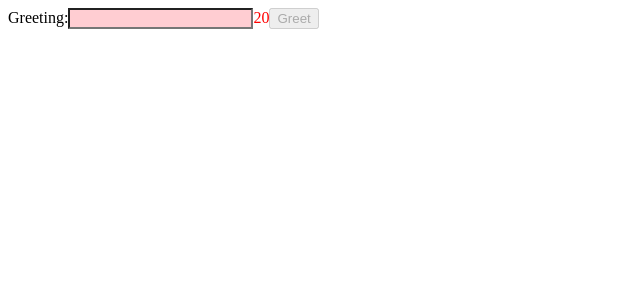
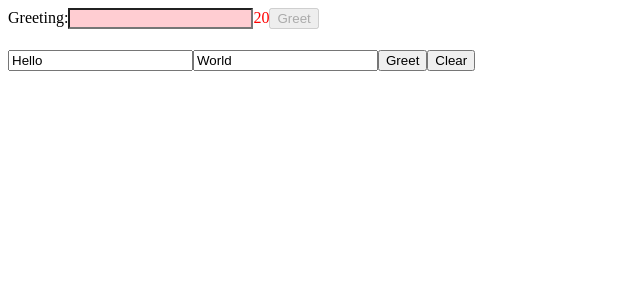
Before and after one commit to d023975/Greeter, a React (Create React App) app: page / in a window 1280 px wide. Shown: the top 300 px of the page, without its empty margins (0-640 px from the left). Built offline with nearby package versions, Linux system fonts and the light colour scheme.

Commit message:
added Greeter as class

```diff
--- a/public/index.html
+++ b/public/index.html
@@ -30,6 +30,7 @@
       You need to enable JavaScript to run this app.
     </noscript>
     <div id="root"></div>
+    <div id="yar"></div>
     <!--
       This HTML file is a template.
       If you open it directly in the browser, you will see an empty page.
--- a/src/App.js
+++ b/src/App.js
@@ -1,7 +1,7 @@
-import React from "react";
+import React from 'react';
 
 export default function Greeter(props) {
-  const [greeting, setGreeting] = React.useState("");
+	const [ greeting, setGreeting ] = React.useState('');
 
 	function handleGreetClick() {
 		alert(`Hello, ${greeting}`);
@@ -16,19 +16,77 @@ export default function Greeter(props) {
 			<input
 				className={!greetingInvalid ? `valid` : `invalid`}
 				value={greeting}
-        onChange={e => {
+				onChange={(e) => {
 					setGreeting(e.target.value);
 					console.log(e.target.value);
 					console.log(!greetingInvalid ? `valid` : `invalid`);
-
 				}}
 			/>
-      <span style={{ color: !greetingInvalid ? `green` : `red` }}>
-        {charsRemaining}
-      </span>
+			<span style={{ color: !greetingInvalid ? `green` : `red` }}>{charsRemaining}</span>
 			<button disabled={greetingInvalid} onClick={handleGreetClick}>
 				Greet
 			</button>
 		</div>
 	);
 }
+
+export class Greeter2 extends React.Component {
+	constructor(props) {
+		super(props);
+
+		this.state = {
+			phrase: 'Hello',
+			name: 'World'
+		};
+
+		this.nameRef = React.createRef();
+	}
+
+	greet = () => {
+		alert(`${this.state.phrase}, ${this.state.name}`);
+	};
+
+	clear = () => {
+		this.setState({
+			phrase: '',
+			name: ''
+		});
+
+		this.nameRef.current.focus();
+	};
+
+	render() {
+		const buttonDisabled = !(this.state.phrase && this.state.name);
+
+		return (
+			<div>
+				<h1>{this.props.title}</h1>
+				<input
+					value={this.state.phrase}
+					onChange={(e) => this.setState({ phrase: e.target.value })}
+					ref={this.nameRef}
+				/>
+				<input value={this.state.name} onChange={(e) => this.setState({ name: e.target.value })} />
+				<button onClick={this.greet} disabled={buttonDisabled}>
+					Greet
+				</button>
+				<button onClick={this.clear}>Clear</button>
+			</div>
+		);
+	}
+
+	componentDidMount() {
+		this.originalTitle = document.title;
+		document.title = `Greeting for ${this.state.name}`;
+	}
+
+	componentDidUpdate(_prevProps, prevState) {
+		if (prevState.name !== this.state.name) {
+			document.title = `Greeting for ${this.state.name}`;
+		}
+	}
+
+	componentWillUnmount() {
+		document.title = this.originalTitle;
+	}
+}
--- a/src/index.js
+++ b/src/index.js
@@ -3,8 +3,10 @@ import ReactDOM from "react-dom";
 import './styles.css';
 
 import Greeter from "./App";
+import {Greeter2} from "./App";
 
 const rootElement = document.getElementById("root");
+const yar = document.getElementById("yar");
 // ReactDOM.render(
 //   <React.StrictMode>
 //     <App />
@@ -12,3 +14,4 @@ const rootElement = document.getElementById("root");
 //   rootElement
 // );
 ReactDOM.render(<Greeter maxLength={20} />, rootElement);
+ReactDOM.render(<Greeter2 maxLength={20} />, yar);
```
Lines whose indentation alone changed are shown as unchanged.
